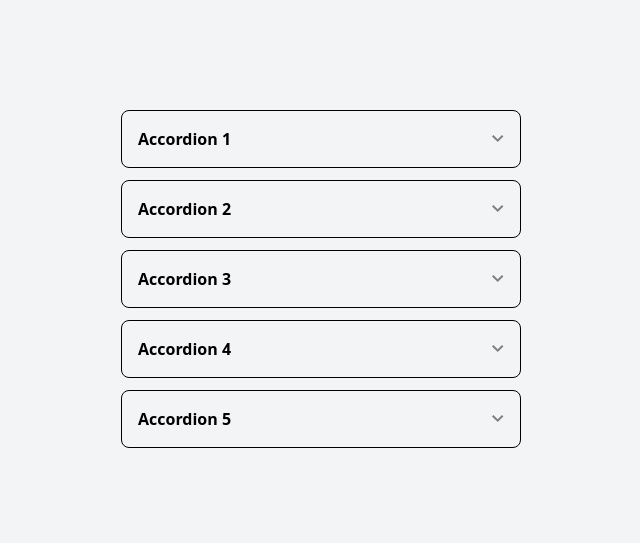
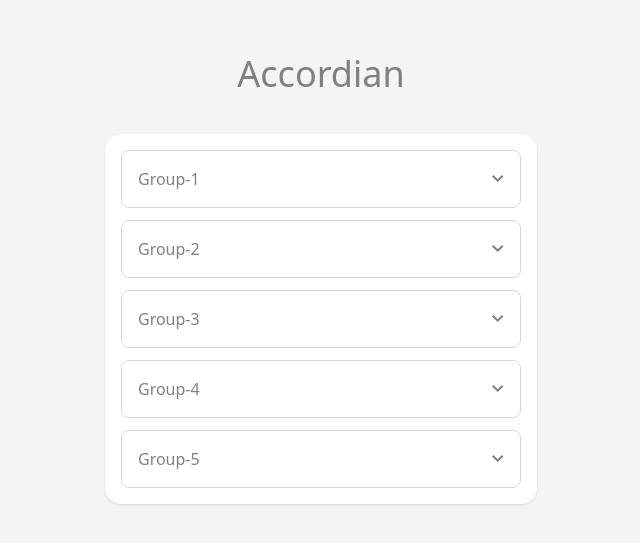
Before and after one commit to Nitik-Banwala/accordian-with-react, a React (Vite) app: page / in a window 1280 px wide. Shown: the part 121-664 px from the top of the page, without its empty margins (319-959 px from the left). Built offline with nearby package versions, Linux system fonts and the light colour scheme.

Commit message:
initial commit

```diff
--- a/src/App.jsx
+++ b/src/App.jsx
@@ -3,7 +3,9 @@ import Accordion from './accordian'
 function App() {
   return (
     <>
-      <div className="min-h-screen flex items-center justify-center bg-gray-100">
+
+      <div className="min-h-screen flex flex-col items-center justify-center bg-gray-100">
+        <h1 className='flex justify-center pb-10 text-4xl font-normal text-[#808080]'>Accordian</h1>
         <Accordion />
 
       </div>
--- a/src/accordian.jsx
+++ b/src/accordian.jsx
@@ -1,27 +1,26 @@
 import { useState } from "react";
 import { ArrowDown } from "./icons";
-
 
 export default function Accordion() {
     const data = [
         {
-            title: "Accordion 1",
-            content: "Lorem ipsum dolor sit amet Lorem  ipsum dolor sit amet..",
-        },
-        {
-            title: "Accordion 2",
+            title: "Group-1",
             content: "Lorem ipsum dolor sit amet Lorem ipsum dolor sit amet..",
         },
         {
-            title: "Accordion 3",
+            title: "Group-2",
             content: "Lorem ipsum dolor sit amet Lorem ipsum dolor sit amet..",
         },
         {
-            title: "Accordion 4",
+            title: "Group-3",
             content: "Lorem ipsum dolor sit amet Lorem ipsum dolor sit amet..",
         },
         {
-            title: "Accordion 5",
+            title: "Group-4",
+            content: "Lorem ipsum dolor sit amet Lorem ipsum dolor sit amet..",
+        },
+        {
+            title: "Group-5",
             content: "Lorem ipsum dolor sit amet Lorem ipsum dolor sit amet..",
         },
     ];
@@ -33,16 +32,25 @@ export default function Accordion() {
     };
 
     return (
-        <div className="max-w-100  space-y-3">
+        <div className="p-4 bg-white shadow-sm rounded-2xl">
+        <div className="max-w-100 space-y-3">
             {data.map((item, index) => (
-                <div key={index} className="border rounded-lg overflow-hidden">
+                <div
+                    key={index}
+                    className={`rounded-lg overflow-hidden border transition-colors duration-300 ${openIndex === index
+                            ? "border-blue-500"
+                            : "border-gray-300"
+                        }`}
+                >
 
                     <button
                         onClick={() => toggle(index)}
-                        className="w-full flex justify-between items-center p-4 font-semibold"
+                        className={`w-full flex justify-between items-center p-4 font-semibold transition-colors ${openIndex === index
+                                ? "text-gray-800 bg-white"
+                                : "text-gray-800 bg-white"
+                            }`}
                     >
-                        {item.title}
-
+                        <h3 className="text-[#808080] font-normal">{item.title}</h3>
                         <span
                             className={`transition-transform duration-300 ${openIndex === index ? "rotate-180" : ""
                                 }`}
@@ -52,13 +60,17 @@ export default function Accordion() {
                     </button>
 
                     <div
-                        className={`overflow-hidden transition-all duration-300 ${openIndex === index ? "max-h-40 p-4" : "max-h-0 p-0"
+                        className={`overflow-hidden transition-all duration-300 ${openIndex === index
+                                ? "max-h-40 p-4"
+                                : "max-h-0 p-0"
                             }`}
                     >
-                        <p className="text-gray-600">{item.content}</p>
+                        <p className="text-gray-400">{item.content}</p>
+
                     </div>
                 </div>
             ))}
+            </div>
         </div>
     );
 }
```
